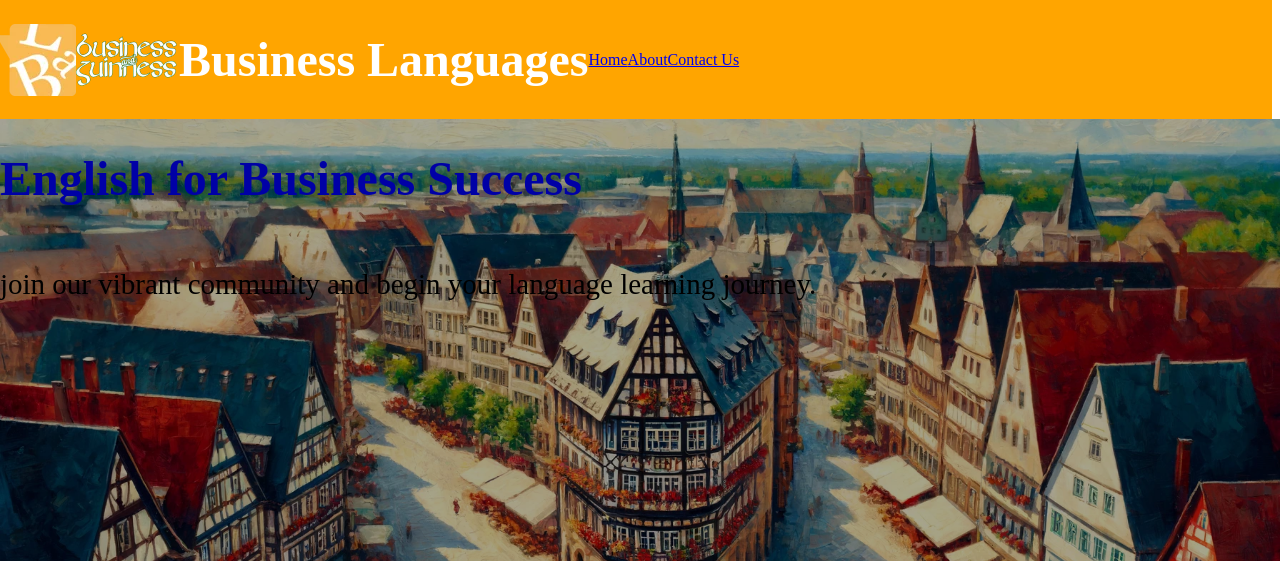
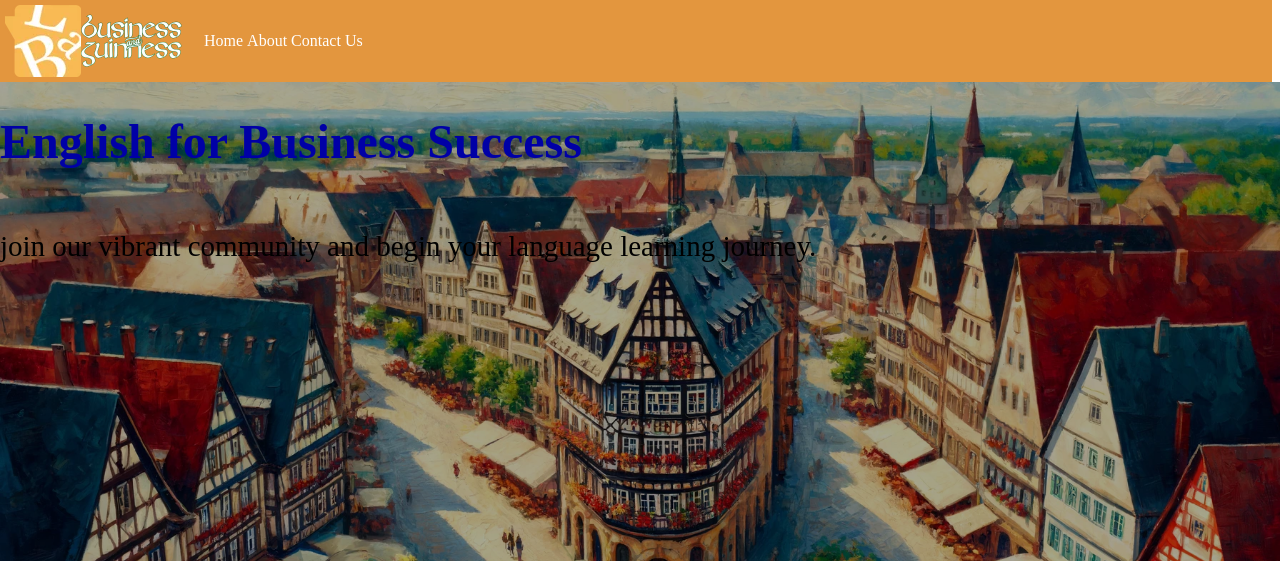
Before and after one commit to SCBenson/businesslanguages, a plain HTML site: page index.html in a window 1280 px wide. Shown: the top 561 px of the page. Drawn offline with Linux system fonts and the light colour scheme.

Commit message:
adding the navbar to the header.

```diff
--- a/index.html
+++ b/index.html
@@ -12,10 +12,16 @@
         <div class="header-content">
             <img src="images/logo.webp" width="76px" height="72px">
             <img src="images/logo-title.webp" width="103px" height="58px">
-            <h1>Business Languages</h1>
-            <a href="Home">Home</a>
-            <a href="About">About</a>
-            <a href="Contact">Contact Us</a>
+            <nav class="navbar">
+                <ul>
+                    <li><a href="Home">Home</a></li>
+                    <li><a href="About">About</a></li>
+                    <li><a href="Contact">Contact Us</a></li>
+                </ul>
+
+            </nav>
+
+
         </div>
 
     </header>
--- a/styles/index.css
+++ b/styles/index.css
@@ -3,14 +3,34 @@ body {
     margin-top: 0px;
 }
 .header-content{
+    padding: 5px;
     display: flex;
     flex-direction: row;
-    background-color: orange;
+    background-color: #E3963E;
     align-items: center;
 }
 
-.header-content > h1{
+.header-content > a{
+    padding-left: 80px;
     color:#FFFFFF;
+}
+.navbar ul{
+    list-style-type: none;
+    padding: 0;
+    margin-left: 20px;
+}
+.navbar li{
+    display: inline;
+}
+.navbar a{
+    color: white;
+    text-decoration: none;
+    display: inline;
+    text-align: center;
+}
+
+.navbar a:hover{
+    background-color: hsl(32, 71%, 62%);
 }
 
 .hero-container{
```
Also changed, not shown: images/whatthefont.jpg (added).
